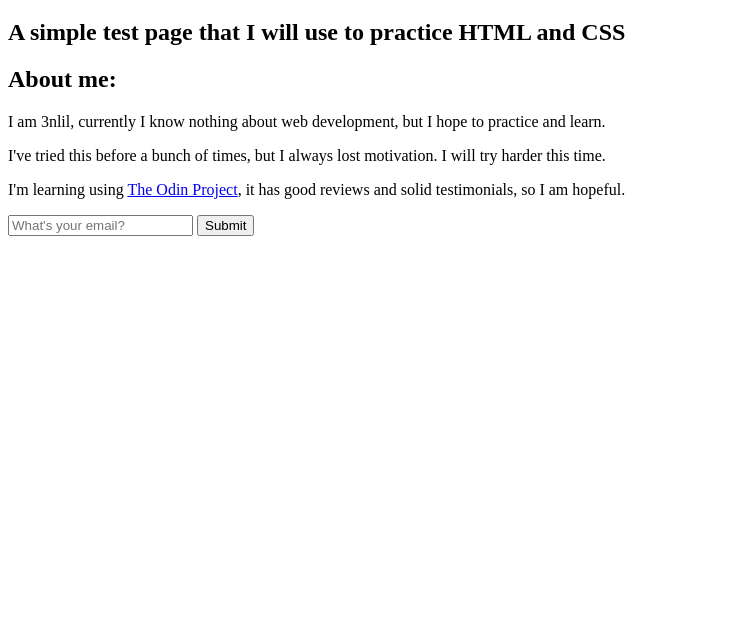
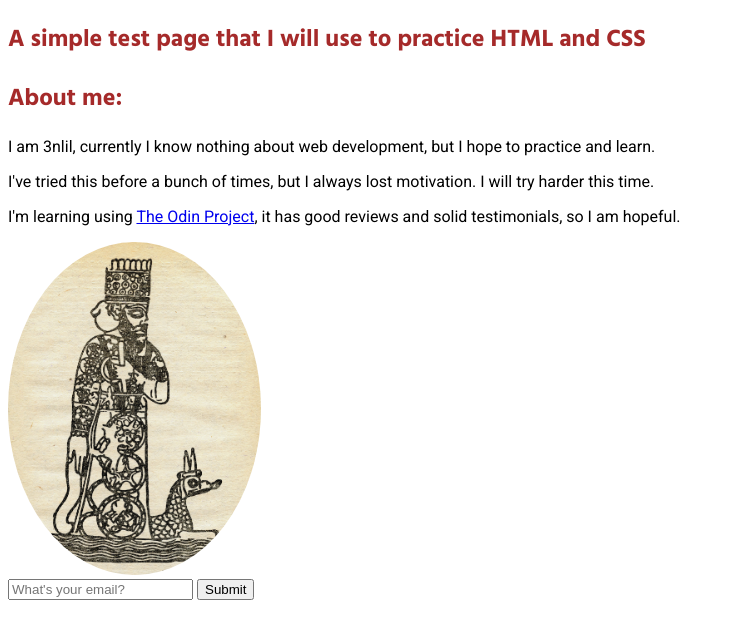
Before and after one commit to 3nlil/test-website, a plain HTML site: page index.html in a window 1280 px wide. Shown: the part 76-714 px from the top of the page, without its empty margins (0-735 px from the left). Drawn offline with Linux system fonts and the light colour scheme.

Commit message:
added image and styled+resized image

```diff
--- a/index.html
+++ b/index.html
@@ -17,7 +17,7 @@
             <p>I am 3nlil, currently I know nothing about web development, but I hope to practice and learn.</p>
             <p>I've tried this before a bunch of times, but I always lost motivation. I will try harder this time.</p>
             <p>I'm learning using <a href="https://www.theodinproject.com/dashboard">The Odin Project</a>, it has good reviews and solid testimonials, so I am hopeful.</p>
-
+    <img src="images/Marduk-Babylon.jpg" class="Marduk">
 <footer>
     <form action="mailto:s.abbas.b19@gmail.com">
         <input type="text" placeholder="What's your email?" required>
--- a/styles/styles.css
+++ b/styles/styles.css
@@ -1,4 +1,13 @@
-h1 {
+h1, h2 {
     font-family: 'Hind Siliguri', sans-serif;
     color: brown;
 }
+
+p {
+    font-family: 'Roboto', sans-serif;
+}
+
+.Marduk {
+    border-radius: 50%;
+    width: 20%;
+}
```
Also changed, not shown: images/Marduk-Babylon.jpg (added).
